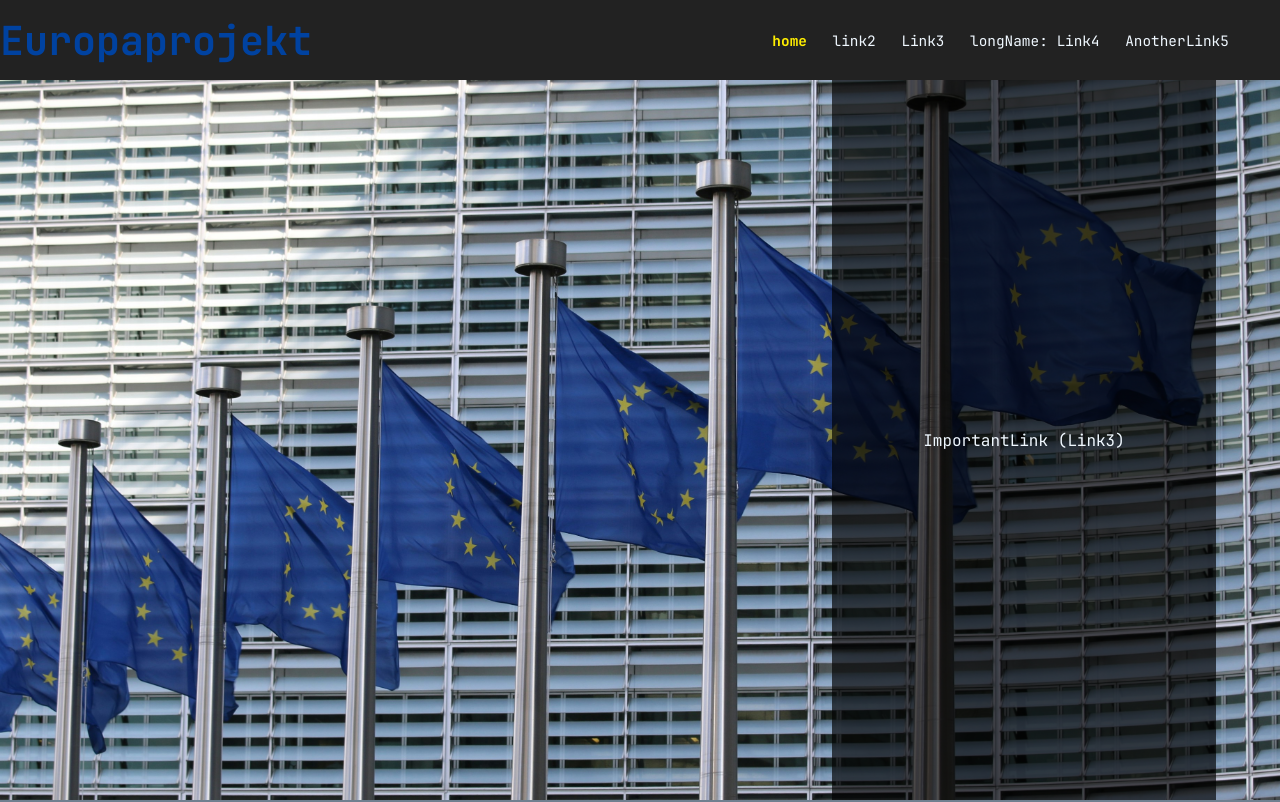
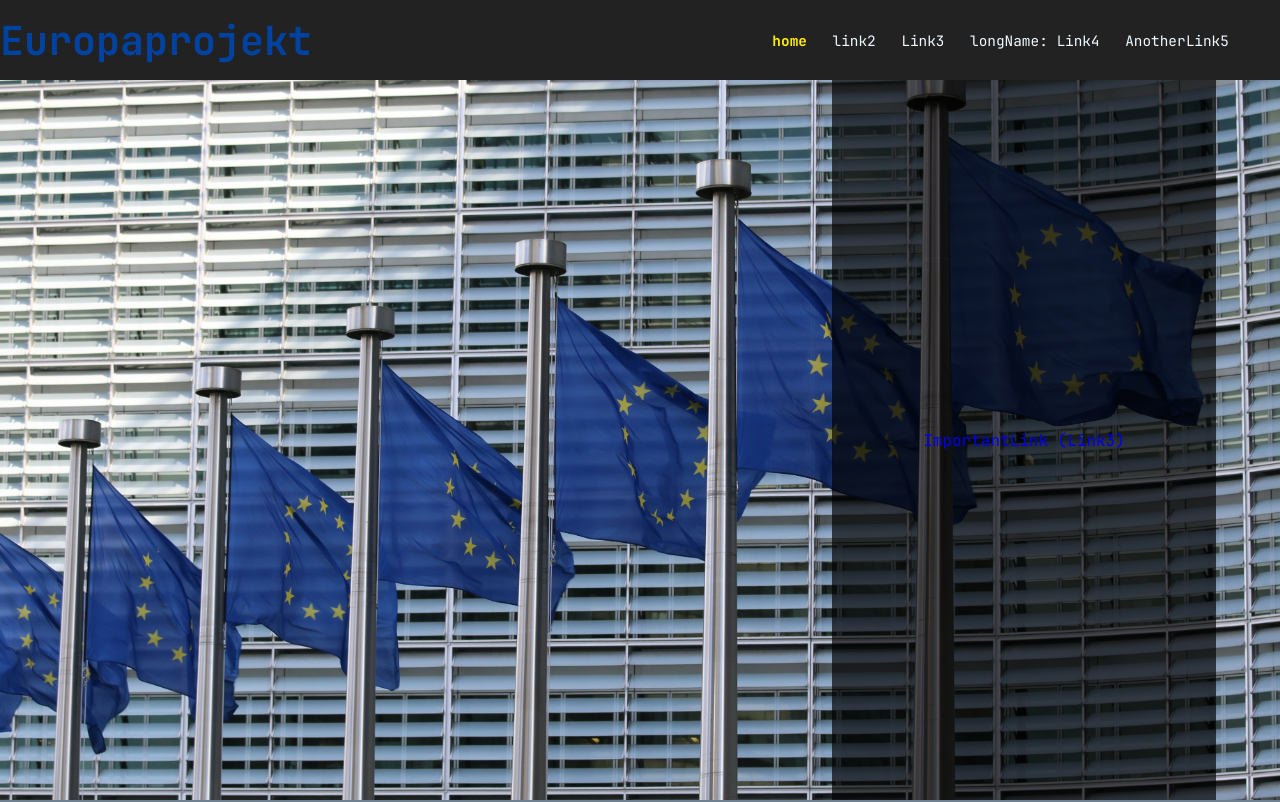
Before and after one commit to Europaprojekt/europaprojekt.github.io, a Vue app: page / in a window 1280 px wide. Shown: the top 802 px of the page. Built offline with nearby package versions, Linux system fonts and the light colour scheme.

Commit message:
adjusted 'ImportantLink (Link3)' on HomePage.vue

```diff
--- a/src/components/HomePage.vue
+++ b/src/components/HomePage.vue
@@ -11,9 +11,9 @@
     <div class="HomePage__imgContainer">
         <img src="/euBackground.jpg" loading="lazy" class="HomePage__bgImg" alt="Picture of multiple flags of the european union">
         <div class="HomePage__imgOverlay">
-            <a @click="pages.setTo('Link3')">
+            <router-link to="/link3">
                 ImportantLink (Link3)
-            </a>
+            </router-link>
         </div>
 
     </div>
@@ -92,6 +92,9 @@
                 &:hover {
                     background: #00000088;
                 }
+                &:visited {
+                    color: aliceblue;
+                }
             }
 
         }
```
